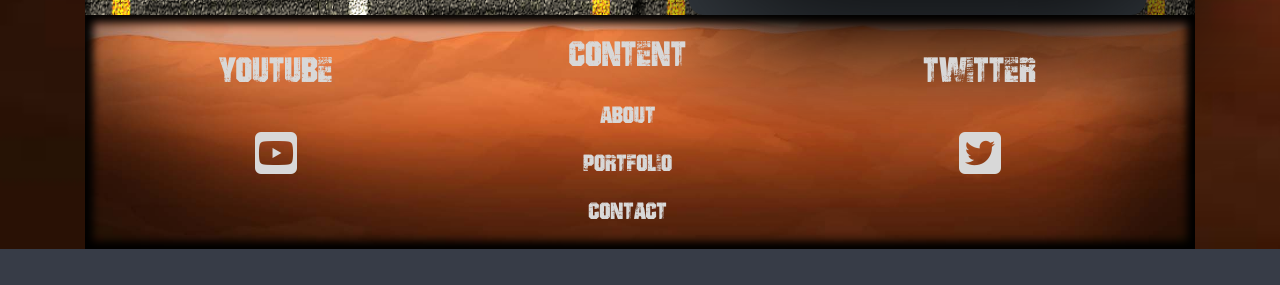
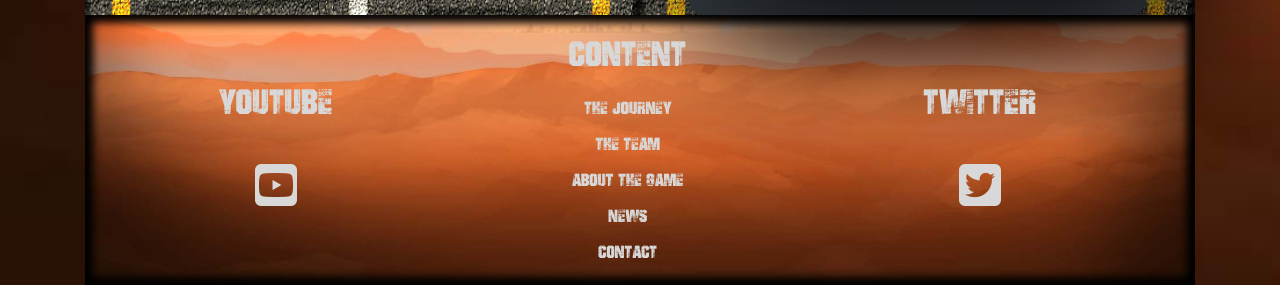
Before and after one commit to fredrikjpersson/Dunes, a PHP site: page /main.html in a window 1280 px wide. Shown: the part 2781-3066 px from the top of the page. Before the commit the page ends 3030 px from the top, so only its background shows below. Run offline with PHP 8.4, Linux system fonts and the light colour scheme; some libraries are stand-ins or nearby versions.

Commit message:
footerfix?

```diff
--- a/main.html
+++ b/main.html
@@ -70,7 +70,7 @@
           </li>
           <li class="nav-item dropdown">
             <a class="nav-link dropdown-toggle duneColor" href="#" id="navbarDropdown" role="button" data-toggle="dropdown" aria-haspopup="true" aria-expanded="false">
-              CLICK ME
+              Follow us
             </a>
             <div class="dropdown-menu bg-dunes2 rounded-bottom bg-dark" aria-labelledby="navbarDropdown">
               <a class="dropdown-item textFont duneColor" href="https://www.reddit.com/r/DunesOfDemise/" target="_blank" style="font-size: 2em; font-family: badgrunge;">Reddit</a>
@@ -346,9 +346,9 @@
   <footer class="page-footer headFootShadow footer pt-2 bg-dark car-background">
     <div class="container text-center">
       <div class="row">
-        <div class="col-sm-4  mb-md-0 mb-3 p-3">
+        <div class="col-sm-4  mb-md-0 mb-3 p-5">
 
-          <h5 class="text-uppercase duneColor footer-text-style">Youtube</h5>
+          <h5 class="text-uppercase duneColor footer-text-style footer-youtube">Youtube</h5>
 
           <ul class="list-unstyled ">
             <li>
@@ -361,10 +361,16 @@
           <h5 class="text-uppercase duneColor footer-text-style">Content</h5>
           <ul class="list-unstyled">
             <li>
-              <a href class="footer-text-style-2 duneColor">About</a>
+              <a class="footer-text-style-2 duneColor">The Journey</a>
             </li>
             <li>
-              <a href class="footer-text-style-2 duneColor">Portfolio</a>
+              <a class="footer-text-style-2 duneColor">The Team</a>
+            </li>
+            <li>
+              <a class="footer-text-style-2 duneColor">About The Game</a>
+            </li>
+            <li>
+              <a class="footer-text-style-2 duneColor">News</a>
             </li>
             <li>
               <a href="mailto:mrlindfors@gmail.com? duneColor" class="footer-text-style-2 duneColor">Contact</a>
@@ -374,13 +380,13 @@
           </ul>
         </div>
 
-        <div class="col-sm-4  mb-md-0 mb-3 p-3">
-          <h5 class="text-uppercase duneColor footer-text-style">Twitter</h5>
+        <div class="col-sm-4  mb-md-0 mb-3 p-5">
+          <h5 class="text-uppercase duneColor footer-text-style ">Twitter</h5>
 
           <ul class="list-unstyled">
             <li>
               <a href="https://twitter.com/RaincoatDev" target="_blank"><i
-                  class="fab fa-twitter-square duneColor footer-text-style mt-4" "></i></a>
+                  class="fab fa-twitter-square duneColor footer-text-style mt-4 "></i></a>
                 </li>
             </ul>
         </div>
--- a/style.css
+++ b/style.css
@@ -180,17 +180,6 @@ h3 span {
 
 }
 .footer-text-style-2 {
-  font-size:2em;
+  font-size:1.5em;
 
 }
-
-
-    @media (min-width: 768px){
-      .container{
-        max-width:100%;
-      }
-    }
-
-    @media (min-width: 992px){
-
-    }
```
